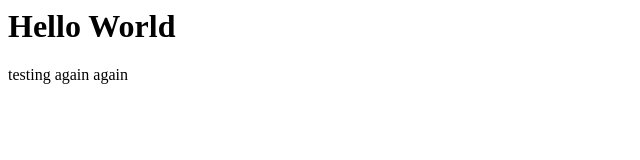
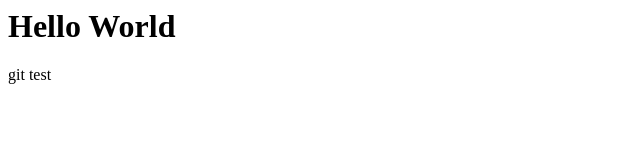
Before and after one commit to L0n-k/Yu-Gi-Oh-Cataloguer, a plain HTML site: page index.html in a window 1280 px wide. Shown: the full height of the page, 0-640 px from the left. Drawn offline with Linux system fonts and the light colour scheme.

Commit message:
git test

```diff
--- a/index.html
+++ b/index.html
@@ -1,2 +1,2 @@
 <h1>Hello World</h1>
-<a>testing again again</a>
+<a>git test</a>
```
